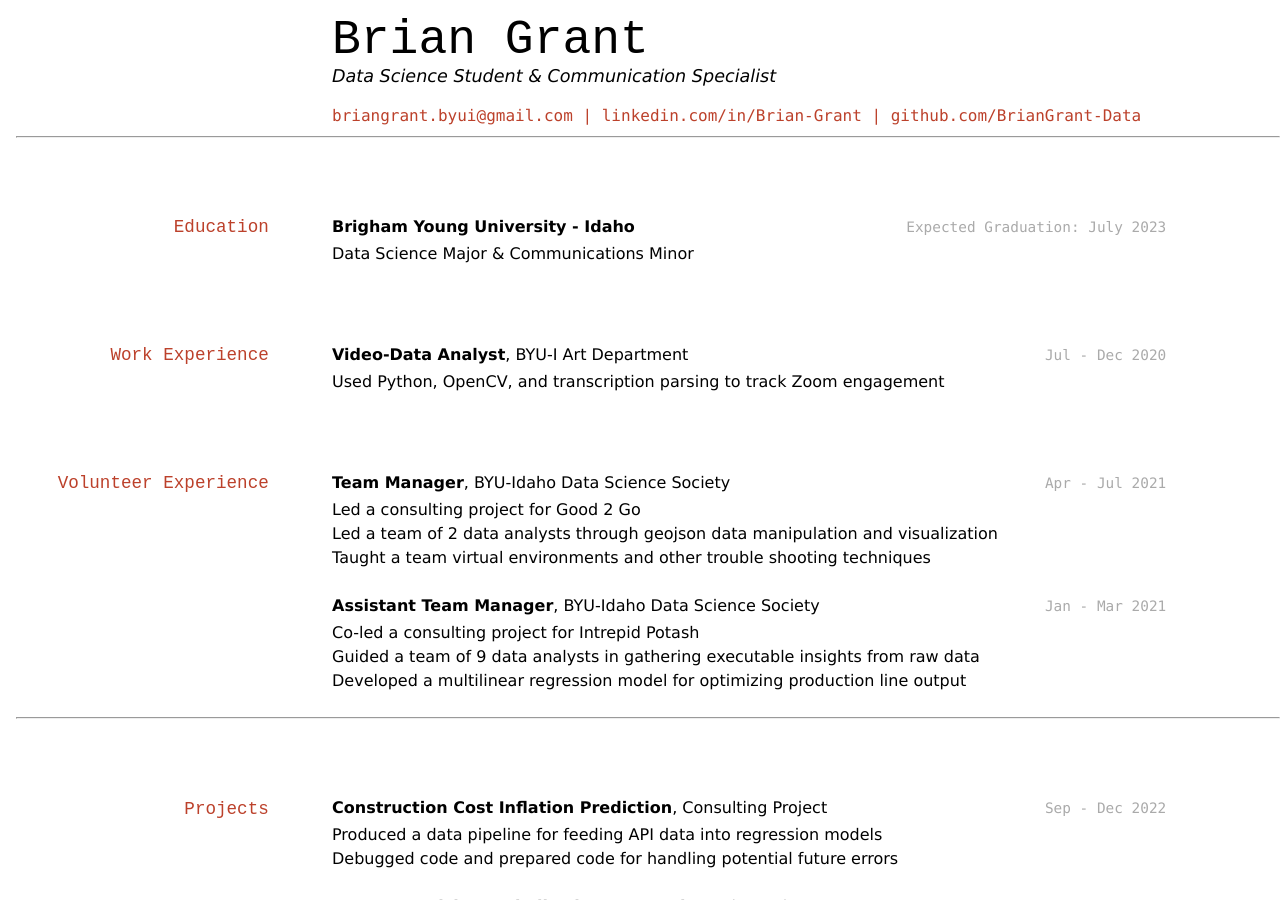
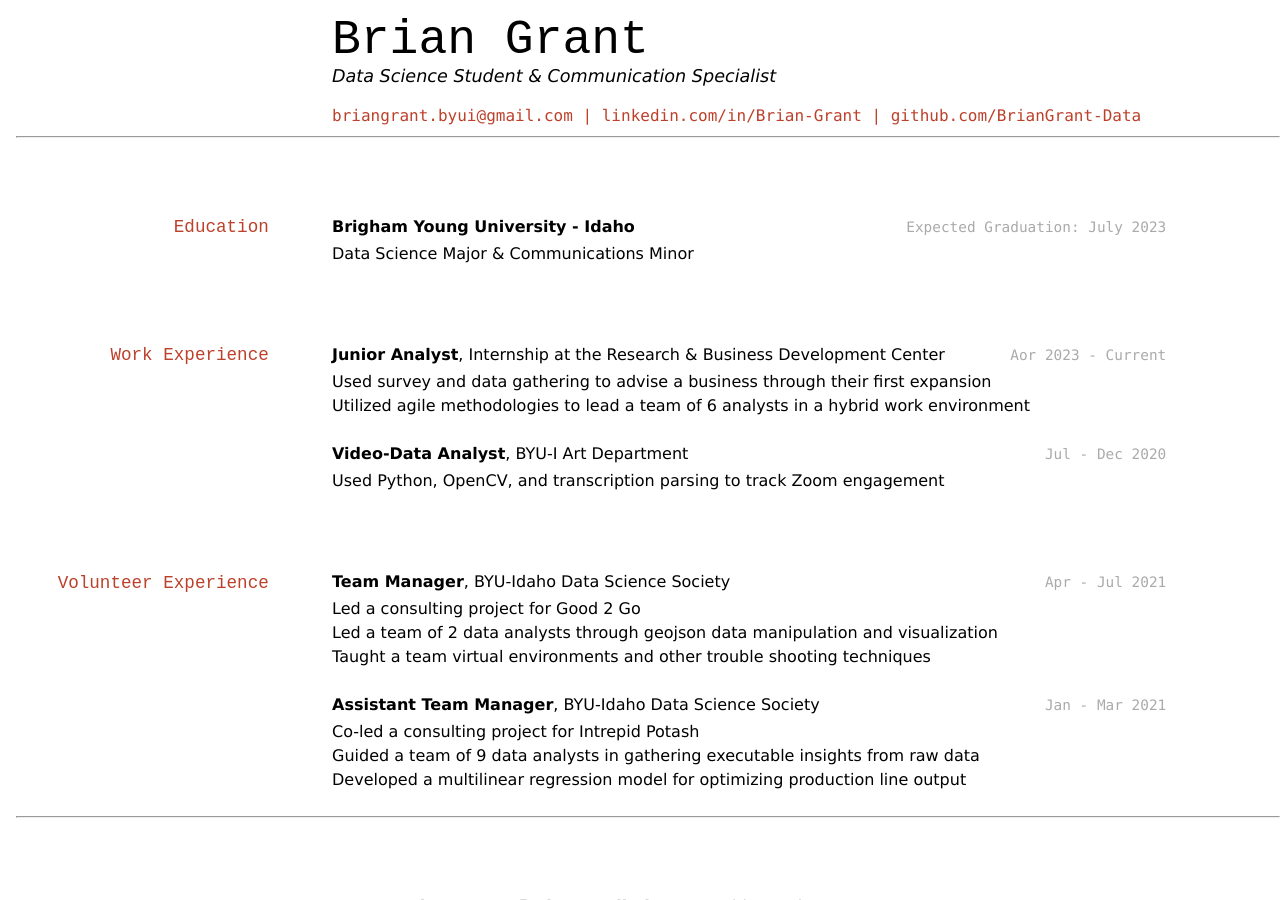
Before and after one commit to BrianGrant-Data/Resume, a Jekyll site: the page built from docs/index.md, in a window 1280 px wide and 900 px high. Built offline with Jekyll 4.4.1, drawn with Linux system fonts in a browser that asks for light colours.

Commit message:
Update index.md

```diff
--- a/docs/index.md
+++ b/docs/index.md
@@ -22,10 +22,17 @@
 __Brigham Young University - Idaho__
 - Data Science Major & Communications Minor
 
+
 ## Work Experience
+`Aor 2023 - Current`
+__Junior Analyst__, Internship at the Research & Business Development Center
+- Used survey and data gathering to advise a business through their first expansion
+- Utilized agile methodologies to lead a team of 6 analysts in a hybrid work environment
+
 `Jul - Dec 2020`
 __Video-Data Analyst__, BYU-I Art Department
 - Used Python, OpenCV, and transcription parsing to track Zoom engagement
+
 
 ## Volunteer Experience
 `Apr - Jul 2021`
@@ -44,7 +51,6 @@
 ---
 
 
-
 ## Projects
 `Sep - Dec 2022`
 __Construction Cost Inflation Prediction__, Consulting Project
@@ -55,6 +61,7 @@
 __Computer Vision and Filtering Research__, Senior Project
 - Used Tensorflow, MediaPipe, OpenCV to detect faces and display an altered live feed
 - Presented the project at BYU-I's Research and Creative Works Conference
+
 
 ## Courses & Certificates
 __Machine Learning and Data Mining__ - BYU-Idaho
```
